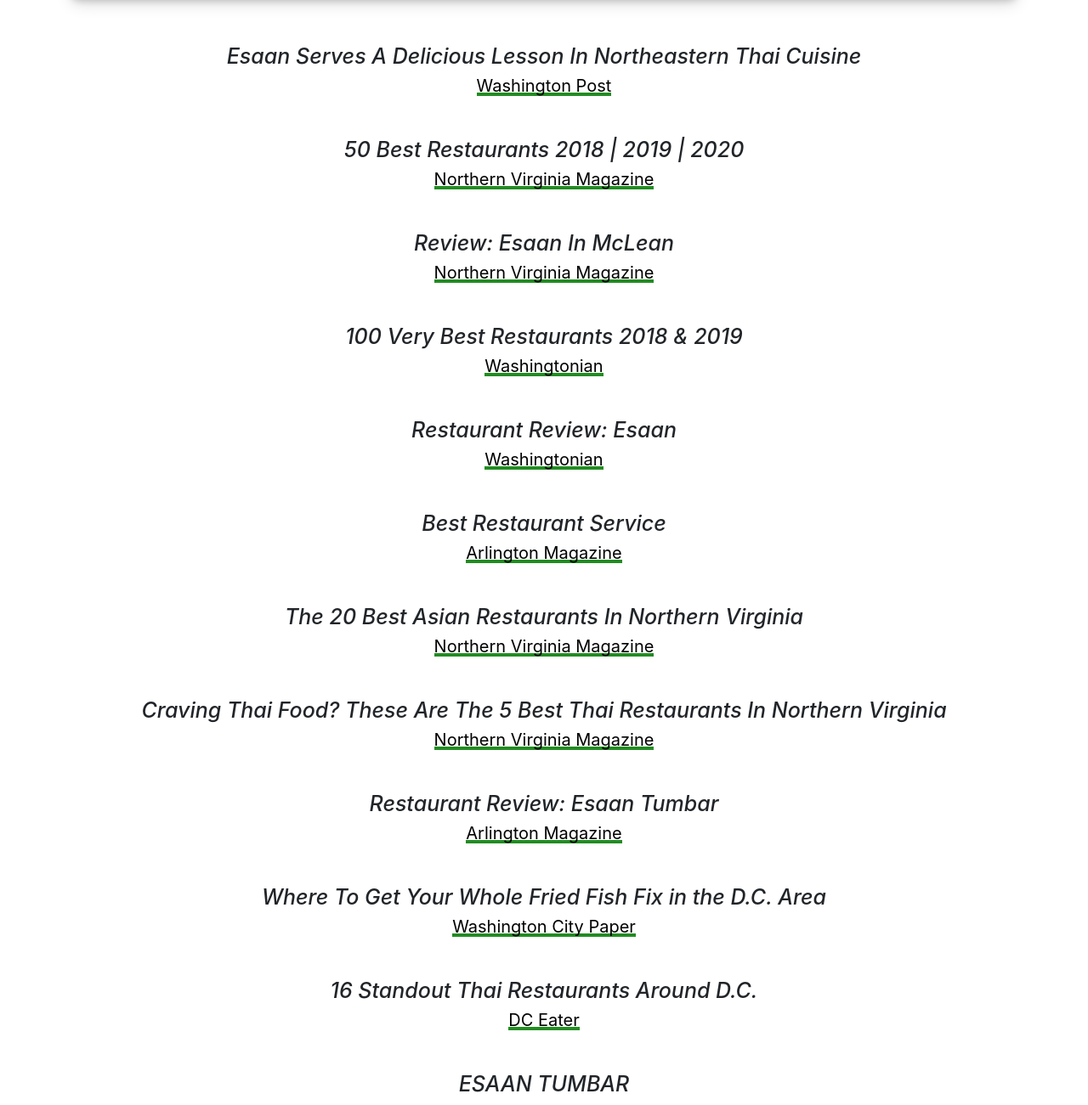
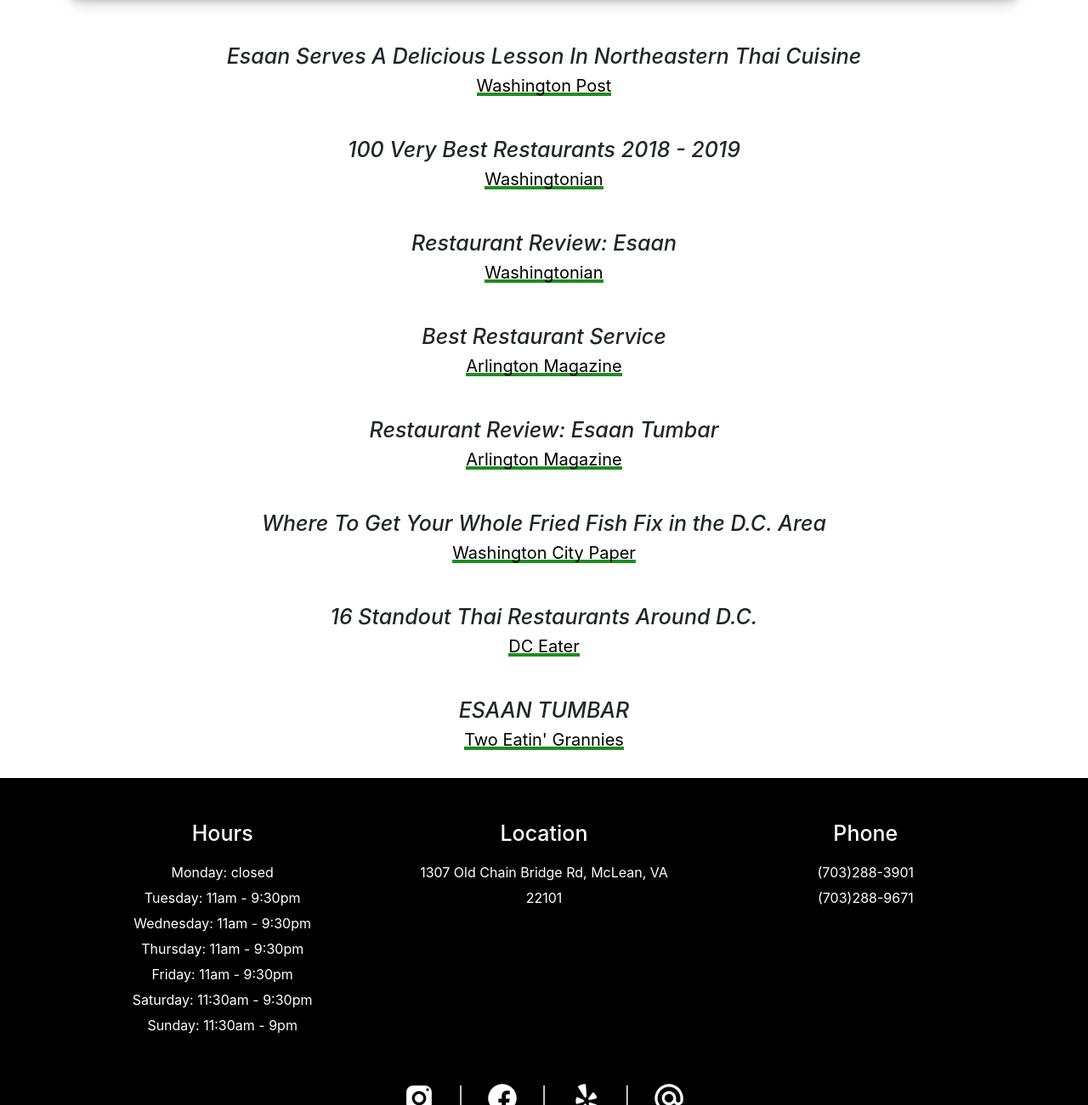
Before and after one commit to rainerdeal/esaan, a Jekyll site: the page built from press.html, in a window 1280 px wide and 1400 px high, scrolled down 540 px, cut to the strip 99-1400 px from the top of the window. Shown: the whole strip at 85% size. Built offline with Jekyll 4.4.1, drawn with Linux system fonts in a browser that asks for light colours; a script that is not in the unit is left out; part of the change alters nothing that is shown; some of the changed text lies outside the part shown.

Commit message:
📰 Press Update

```diff
--- a/_data/testimonials.yml
+++ b/_data/testimonials.yml
@@ -1,22 +1,30 @@
 -
   name: Northern Virginia Magazine
-  title: The 8 Best Asian Restaurants In Northern Virginia
-  link: https://northernvirginiamag.com/food/food-features/2020/11/18/the-8-best-asian-restaurants-in-northern-virginia/
+  title: "Best Restaurants 2021: Esaan Northeastern Thai Cuisine"
+  link: https://northernvirginiamag.com/food/reviews/2021/11/02/best-restaurants-2021-esaan-northeastern-thai-cuisine/
+#-
+#  name: Northern Virginia Magazine
+#  title: The 10 Best Asian Restaurants In Northern Virginia
+#  link: https://northernvirginiamag.com/food/reviews/2021/11/05/best-asian-restaurants-northern-virginia/?fbclid=IwAR1n3DamvnTKGiPU3tY-sE6km36u6g0E26VGJCOaWgzMvCloR3HW6We7_MM
+#-
+#  name: Northern Virginia Magazine
+#  title: The 8 Best Asian Restaurants In Northern Virginia
+#  link: https://northernvirginiamag.com/food/food-features/2020/11/18/the-8-best-asian-restaurants-in-northern-virginia/
 -
   name: Washington Post
   title: Esaan Serves A Delicious Lesson In Northeastern Thai Cuisine
   link: https://www.washingtonpost.com/goingoutguide/restaurants/esaan-serves-a-delicious-lesson-in-northeastern-thai-cuisine/2017/09/26/3e91436a-9f1d-11e7-9083-fbfddf6804c2_story.html
--
-  name: Northern Virginia Magazine
-  title: 50 Best Restaurants 2018 | 2019 | 2020
-  link: https://northernvirginiamag.com/food/2018/08/31/50-best-restaurants-2018-no-9-esaan/
--
-  name: Northern Virginia Magazine
-  title: "Review: Esaan In McLean"
-  link: https://www.northernvirginiamag.com/food/reviews/2018/01/08/review-esaan-in-mclean/
+#-
+#  name: Northern Virginia Magazine
+#  title: 50 Best Restaurants 2018 - 2020
+#  link: https://northernvirginiamag.com/food/2018/08/31/50-best-restaurants-2018-no-9-esaan/
+#-
+#  name: Northern Virginia Magazine
+#  title: "Review: Esaan In McLean"
+#  link: https://www.northernvirginiamag.com/food/reviews/2018/01/08/review-esaan-in-mclean/
 -
   name: Washingtonian
-  title: 100 Very Best Restaurants 2018 & 2019
+  title: 100 Very Best Restaurants 2018 - 2019
   link: https://www.washingtonian.com/2019/02/15/100-very-best-restaurants-62-esaan/
 -
   name: Washingtonian
@@ -26,14 +34,14 @@
   name: Arlington Magazine
   title: Best Restaurant Service
   link: https://www.arlingtonmagazine.com/listings/best-of-arlington-2019/esaan-tumbar/
--
-  name: Northern Virginia Magazine
-  title: The 20 Best Asian Restaurants In Northern Virginia
-  link: https://northernvirginiamag.com/food/food-features/2020/01/06/the-20-best-asian-restaurants-in-northern-virginia/
--
-  name: Northern Virginia Magazine
-  title: Craving Thai Food? These Are The 5 Best Thai Restaurants In Northern Virginia
-  link: https://northernvirginiamag.com/food/reviews/2020/01/23/craving-thai-food-these-are-the-5-best-thai-restaurants-in-northern-virginia/
+#-
+#  name: Northern Virginia Magazine
+#  title: The 20 Best Asian Restaurants In Northern Virginia
+#  link: https://northernvirginiamag.com/food/food-features/2020/01/06/the-20-best-asian-restaurants-in-northern-virginia/
+#-
+#  name: Northern Virginia Magazine
+#  title: Craving Thai Food? These Are The 5 Best Thai Restaurants In Northern Virginia
+#  link: https://northernvirginiamag.com/food/reviews/2020/01/23/craving-thai-food-these-are-the-5-best-thai-restaurants-in-northern-virginia/
 -
   name: Arlington Magazine
   title: "Restaurant Review: Esaan Tumbar"
```
